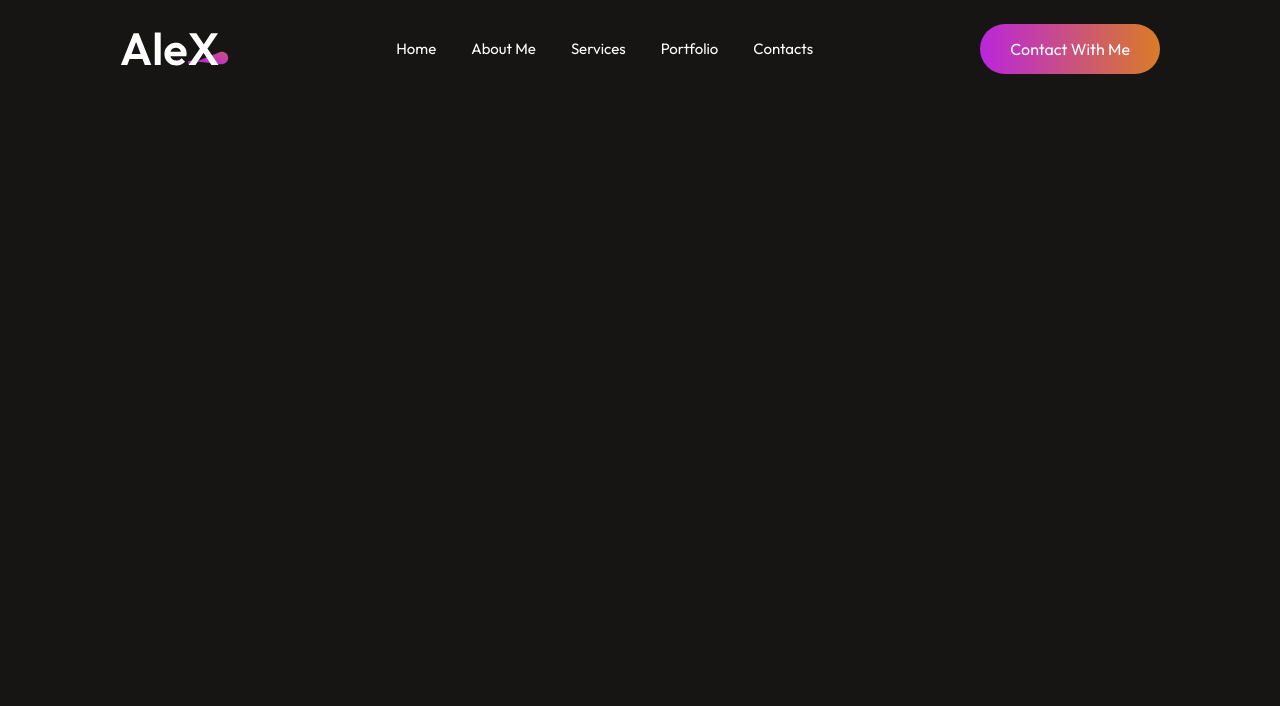
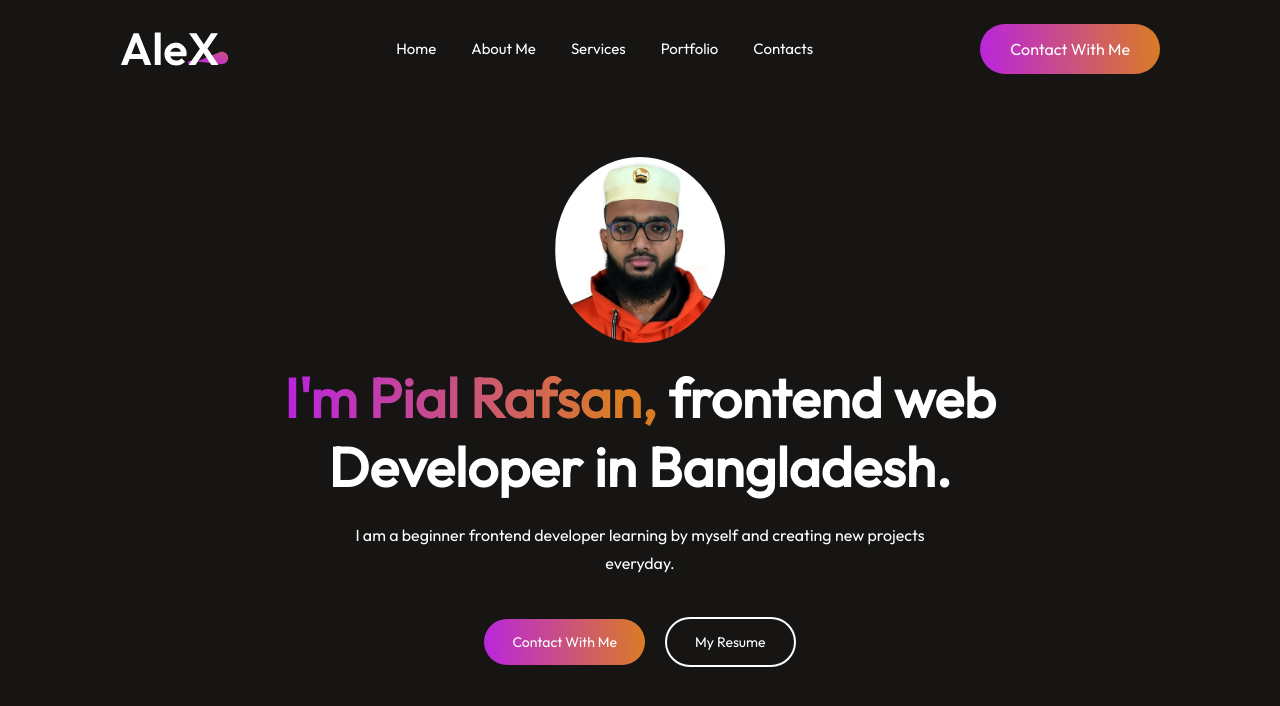
Before and after one commit to Pial17/My-First-Portfolio, a React (Vite) app: page / in a window 1280 px wide. Shown: the top 706 px of the page. Built offline with nearby package versions, Linux system fonts and the light colour scheme.

Commit message:
Added Hero.jsx and Hero.css file

```diff
--- a/src/App.jsx
+++ b/src/App.jsx
@@ -1,3 +1,4 @@
+import Hero from "./Components/Hero/Hero"
 import Navbar from "./Components/Navbar/Navbar"
 
 function App() {
@@ -5,6 +6,7 @@ function App() {
   return (
     <div>
       <Navbar/>
+      <Hero/>
     </div>
   )
 }
--- /dev/null
+++ b/src/Components/Hero/Hero.css
@@ -0,0 +1,61 @@
+.hero{
+    display: flex;
+    align-items: center;
+    font-family: Outfit;
+    flex-direction: column;
+    gap: 20px;
+}
+.hero img{
+    width: 170px;
+    border-radius: 50%;
+    margin-top: 60px;
+}
+.hero h1{
+    font-size: 55px;
+    width: 60%;
+    text-align: center;
+    font-weight: 600;
+}
+.hero h1 span{
+    background: linear-gradient(270deg, #DA7C25 10%, #B923E1 100%);
+    background-clip: text;
+    -webkit-background-clip: text;
+    -webkit-text-fill-color: transparent;
+}
+.hero p{
+    text-align: center;
+    font-size: 16px;
+    line-height: 28px;
+    width: 45%;
+}
+.hero-action{
+    display: flex;
+    align-items: center;
+    gap: 20px;
+    margin-top: 20px;
+    margin-bottom: 40px;
+}
+.hero-connect{
+    padding: 14px 28px;
+    border-radius: 50px;
+    background: linear-gradient(267deg, #DA7C25 0.36%, #B923E1 102.6%);
+    font-size: 14px;
+    cursor: pointer;
+    transition: 0.3s;
+}
+.hero-connect:hover{
+    transform: scale(1.05);
+    border: 2px solid white;
+}
+.hero-resume{
+    padding: 14px 28px;
+    border-radius: 50px;
+    border: 2px solid white;
+    font-size: 14px;
+    cursor: pointer;
+    transition: 0.5s;
+}
+.hero-resume:hover{
+    transform: scale(1.05);
+    border-color: #B923E1;
+}
--- /dev/null
+++ b/src/Components/Hero/Hero.jsx
@@ -0,0 +1,23 @@
+import React from 'react';
+import './Hero.css';
+import profile from '../../assets/profile_icon.jpg'
+
+const Hero = () => {
+    return (
+        <div className='hero'>
+            <img src={profile} alt=''/>
+            <h1><span>I'm Pial Rafsan,</span> frontend web Developer in Bangladesh.</h1>
+            <p>I am a beginner frontend developer learning by myself and creating new projects everyday.</p>
+            <div className="hero-action">
+                <div className="hero-connect">
+                    Contact With Me
+                </div>
+                <div className="hero-resume">
+                    My Resume
+                </div>
+            </div>
+        </div>
+    );
+};
+
+export default Hero;
```
Also changed, not shown: src/assets/profile_icon.jpg (added).
